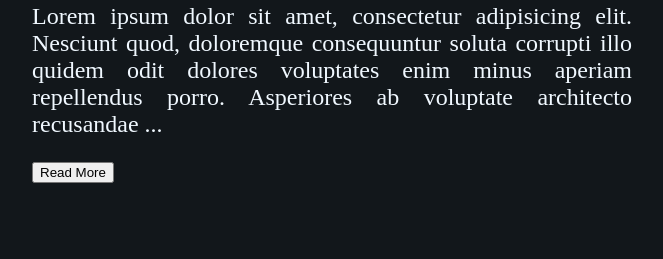
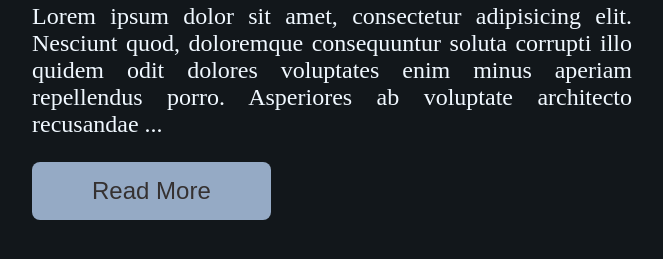
Before and after one commit to mimalson/javascript-projects, a plain HTML site: page ReadMoreButton/index.html in a window 1280 px wide. Shown: the part 79-338 px from the top of the page, without its empty margins (308-971 px from the left). Drawn offline with Linux system fonts and the light colour scheme.

Commit message:
Update style.css

```diff
--- a/ReadMoreButton/style.css
+++ b/ReadMoreButton/style.css
@@ -11,3 +11,17 @@ body{
 }
 .moreText{
   display: none;
+}
+.text.show-more .moreText{
+  display: inline;
+}
+.readMoreBtn{
+  padding: 15px 60px;
+  background-color: rgb(149, 170, 197);
+  color:rgb(53, 49, 49);
+  border: none;
+  outline: none;
+  border-radius: 8px;
+  font-size: 24px;
+  cursor: pointer;
+}
```
